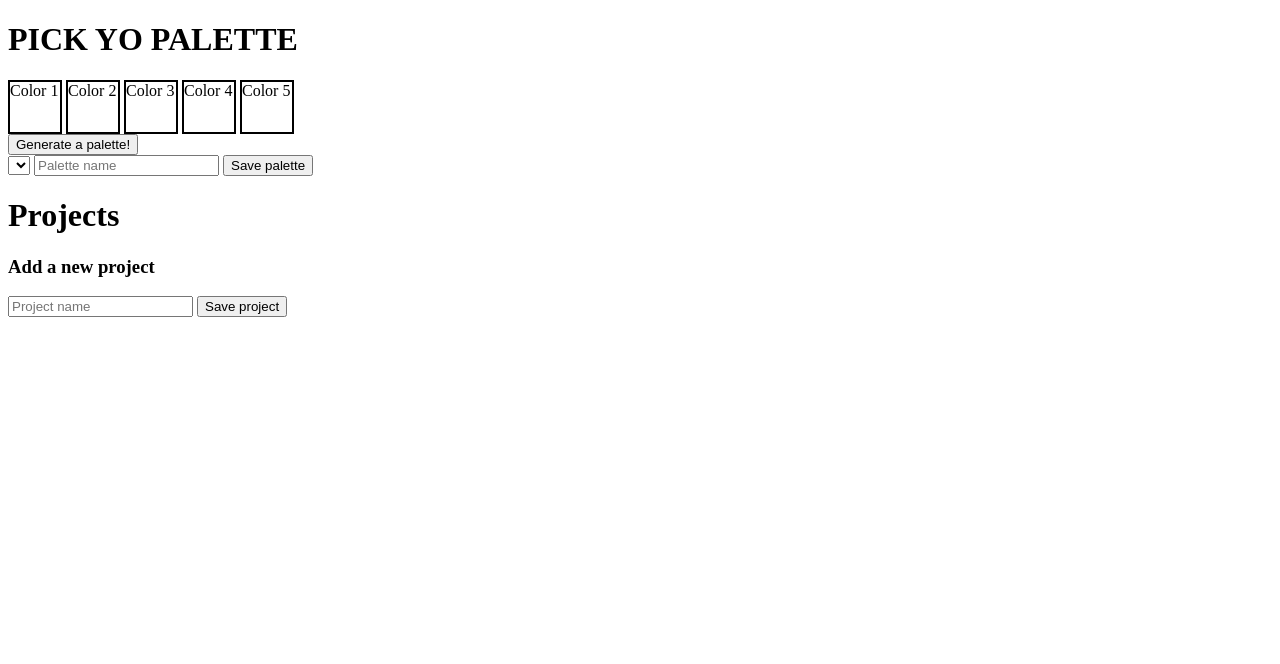
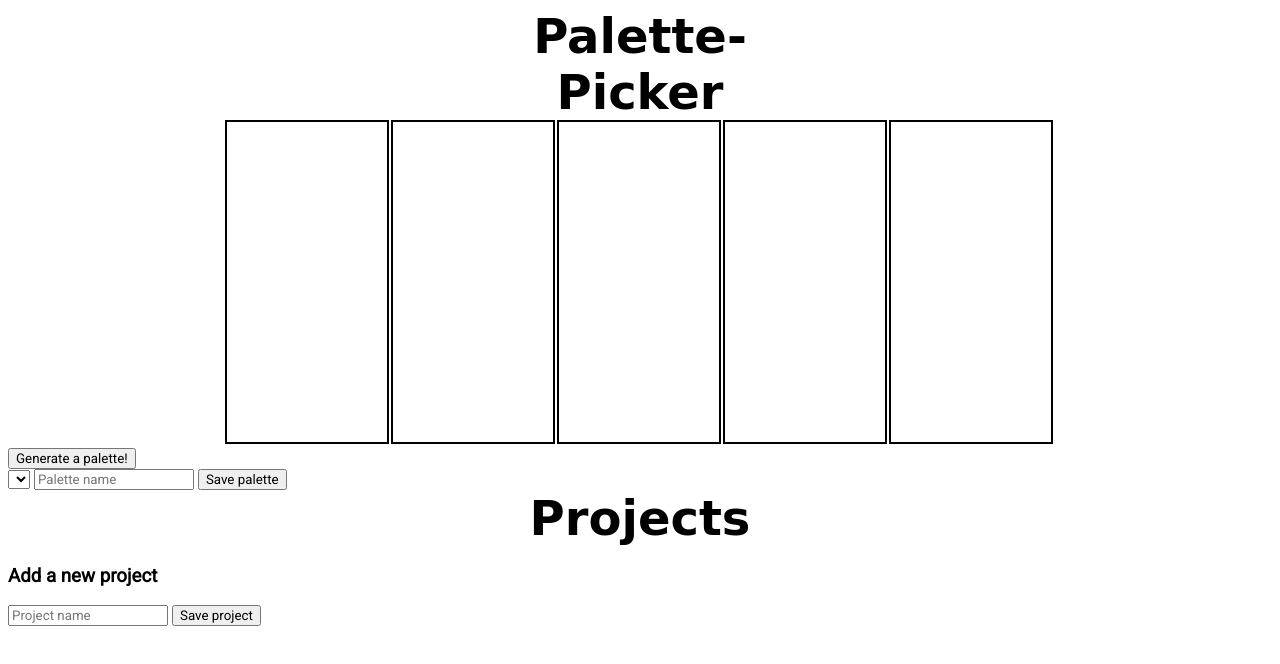
Before and after one commit to JordanPQuinn/palette-picker, a website: page public/index.html in a window 1280 px wide. Drawn offline with nearby package versions, Linux system fonts and the light colour scheme; no server answers; a web font is replaced by a local one.

Commit message:
initial styling effort

```diff
--- a/public/css/styles.css
+++ b/public/css/styles.css
@@ -1,9 +1,34 @@
+* {
+  font-family: 'Roboto', sans-serif;
+}
+
+.page-head h1,
+.project-header {
+  font-family: 'Gaegu', cursive;
+  font-size: 3rem;
+  margin: 0 auto;
+  width: 20rem;
+  text-align: center;
+}
+
 .color-box,
 .append-box {
-  display: inline-block;
-  height: 50px;
-  width: 50px;
+  display: inline-flex;
+  justify-content: center;
+  height: 20rem;
+  width: 10rem;
   border: 2px solid black;
+  margin-right: 2px;
+  color: black;
+}
+
+.palette-box {
+  display: inline-flex;
+  flex-flow: nowrap row;
+  margin: 0 auto;
+  width: 100%;
+  align-items: center;
+  justify-content: center;
 }
 
 .palette-button {
--- a/public/index.html
+++ b/public/index.html
@@ -1,44 +1,38 @@
 <!DOCTYPE html>
 <html>
   <head>
-  <link rel="stylesheet" href="https://use.fontawesome.com/releases/v5.1.0/css/all.css" integrity="sha384-lKuwvrZot6UHsBSfcMvOkWwlCMgc0TaWr+30HWe3a4ltaBwTZhyTEggF5tJv8tbt" crossorigin="anonymous">  <link rel='stylesheet' href='./css/styles.css'>
+    <link rel="stylesheet" href="https://use.fontawesome.com/releases/v5.1.0/css/all.css" integrity="sha384-lKuwvrZot6UHsBSfcMvOkWwlCMgc0TaWr+30HWe3a4ltaBwTZhyTEggF5tJv8tbt" crossorigin="anonymous">
+    <link href="https://fonts.googleapis.com/css?family=Gaegu|Roboto" rel="stylesheet">
+    <link rel='stylesheet' href='./css/styles.css'>
     <title>Palette-Picker</title>
   </head>
   <body>
-  <h1> PICK YO PALETTE </h1>
-  <div id='color-one' class='color-box'>
-      Color 1
-  </div>
-  <div id='color-two' class='color-box'>
-    Color 2
-  </div>
-  <div id='color-three' class='color-box'>
-    Color 3
-  </div>
-  <div id='color-four' class='color-box'>
-    Color 4
-  </div>
-  <div id='color-five' class='color-box'>
-    Color 5
-  </div>
-  <button class='palette-button'> Generate a palette! </button>
-  <form id="new-palette">
-    <select id="project-dropdown">
-    </select>
-    <input type="text" id="palette-name" placeholder="Palette name" />
-    <button id="palette-submit"> Save palette </button>
+    <header class='page-head'>
+        <h1>Palette-Picker</h1>
+    </header>
+    <section class='palette-box'>
+      <article id='color-one' class='color-box'></article>
+      <article id='color-two' class='color-box'></article>
+      <article id='color-three' class='color-box'></article>
+      <article id='color-four' class='color-box'></article>
+      <article id='color-five' class='color-box'></article>
+    </section>
+    <button class='palette-button'>Generate a palette!</button>
+    <form id='new-palette'>
+      <select id='project-dropdown'></select>
+      <input type='text' id='palette-name' placeholder='Palette name' />
+      <button id='palette-submit'> Save palette </button>
     </form>
-  <div>
-    <h1> Projects </h1>
-    <section class='project-box'>
+    <section>
+      <h1 class='project-header'> Projects </h1>
       <h3> Add a new project </h3>
       <form>
-        <input type="text" placeholder="Project name" id="project-name"/>
-        <button id="project-submit"> Save project </button>
+        <input type='text' placeholder='Project name' id='project-name'/>
+        <button id='project-submit'> Save project </button>
       </form>
+      <section class='project-box'></section>
     </section>
-  </div>
-  <script src="https://ajax.googleapis.com/ajax/libs/jquery/3.3.1/jquery.min.js"></script>
+    <script src='https://ajax.googleapis.com/ajax/libs/jquery/3.3.1/jquery.min.js'></script>
     <script src='./js/scripts.js' type ='text/javascript'></script>
   </body>
 </html>
--- a/public/js/scripts.js
+++ b/public/js/scripts.js
@@ -8,6 +8,7 @@ const getPalettes = async () => {
 }
 
 const setSelectionOptions = (projects) => {
+   $('#project-dropdown').empty();
   projects.forEach(project => {
       $('#project-dropdown').append($('<option>', { value: project.id, text: project.name }));
   });
@@ -30,10 +31,16 @@ removePalette = async (paletteName) => {
 
 postPalette = async (e) => {
   e.preventDefault();
-  const body = JSON.parse(localStorage.getItem('paletteToSave'));
+  const parsedPalette = JSON.parse(localStorage.getItem('generatedColors'));
+  const body = {
+    project_id: e.path[1][0].value,
+    colors: parsedPalette,
+    name: e.path[1][1].value
+  }
 
   await postToDb('api/v1/palettes', body);
   getPalettes();
+  clearInputs();
 }
 
 postProject = async (e) => {
@@ -44,7 +51,14 @@ postProject = async (e) => {
 
   await postToDb('api/v1/project', body);
   getPalettes();
+  clearInputs();
 }
+
+const clearInputs = () => {
+  $('#project-name').val('');
+  $('#palette-name').val('');
+}
+
 
 const postToDb = (url, body) => {
   fetch(url, {
@@ -56,16 +70,6 @@ const postToDb = (url, body) => {
   })
 }
 
-setPaletteToSave = (e) => {
-  const parsedPalette = JSON.parse(localStorage.getItem('generatedColors'));
-  const paletteToSave = {
-    project_id: e.path[1][0].value,
-    colors: parsedPalette,
-    name: e.path[1][1].value
-  }
-  localStorage.setItem('paletteToSave', JSON.stringify(paletteToSave));
-}
-
 const displayProjects = (projects, palettes) => {
   let projectMap = projects.map(project => {
     let filteredPalettes = palettes.filter(palette => palette.project_id === project.id)
@@ -73,14 +77,11 @@ const displayProjects = (projects, palettes) => {
   });
   $('.project-box').empty();
   projectMap.map(project => {
-    $('.project-box').prepend(`<h1> ${project.name} </h1>`)
+    $('.project-box').append(`<h1> ${project.name} </h1>`)
     project.palettes.map(palette => {
-          $('.project-box').append(`<h3>${palette.name}<i class="far fa-trash-alt" id="remove"></i></h3>`
-          )
+      $('.project-box').append(`<h3>${palette.name}<i class="far fa-trash-alt" id="remove"></i></h3>`)
       palette.colors.forEach(color => {
-        $('.project-box').append(`
-          <div class='append-box' style="background-color: ${color}"/>
-          `)
+        $('.project-box').append(`<div class='append-box' style="background-color: ${color}"/>`)
       });
     });
   });
@@ -107,6 +108,7 @@ const createPaletteValues = (colorBoxes) => {
     let generatedColor = generateRandomColor();
     storage.push(generatedColor);
     box.style.backgroundColor = generatedColor;
+    box.innerText = (generatedColor);
   });
   localStorage.setItem('generatedColors', JSON.stringify(storage));
 }
@@ -121,7 +123,6 @@ const paletteSubmit = document.querySelector('#palette-submit');
 const projectSubmit = document.querySelector('#project-submit');
 const newPaletteForm = document.querySelector('#new-palette');
 paletteButton.addEventListener('click', renderPaletteBoxes);
-newPaletteForm.addEventListener('change', setPaletteToSave);
 paletteSubmit.addEventListener('click', postPalette);
 projectSubmit.addEventListener('click', postProject);
 window.addEventListener('load', getPalettes);
```
Lines whose indentation alone changed are shown as unchanged.
